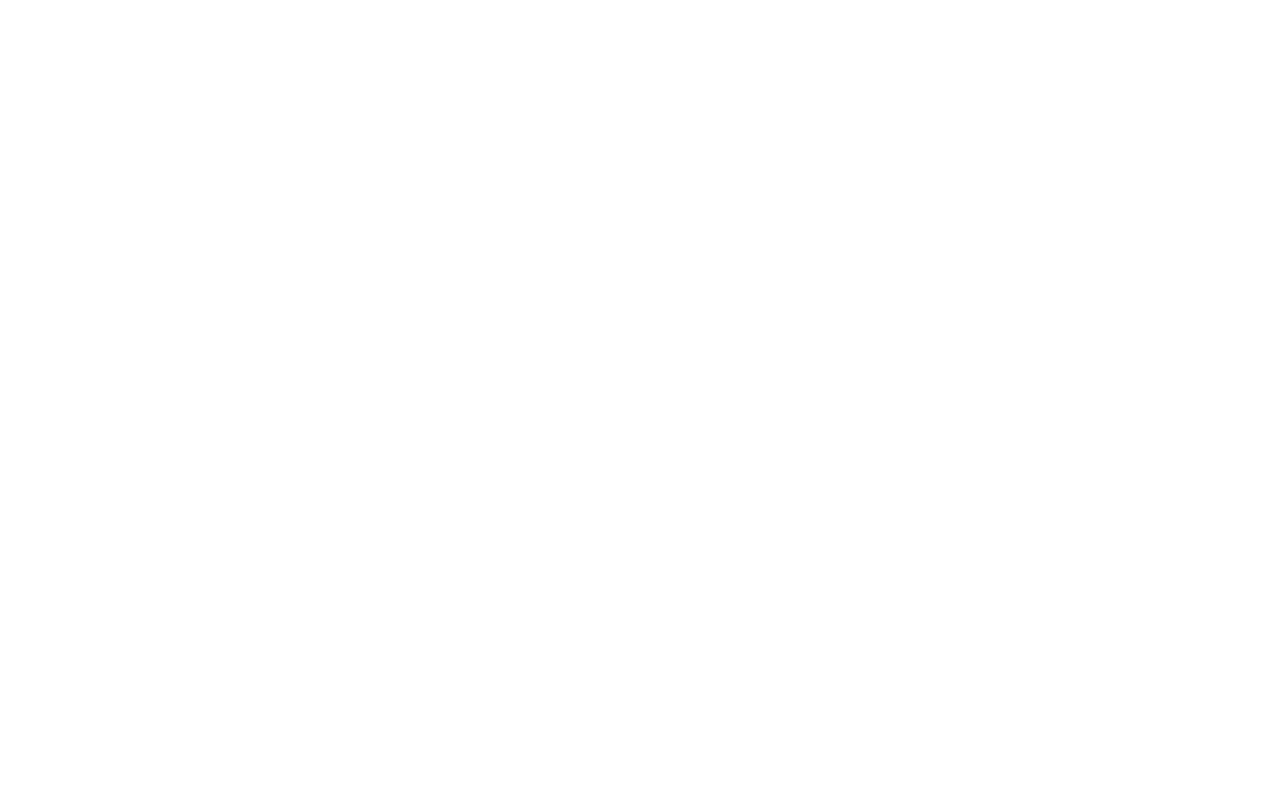
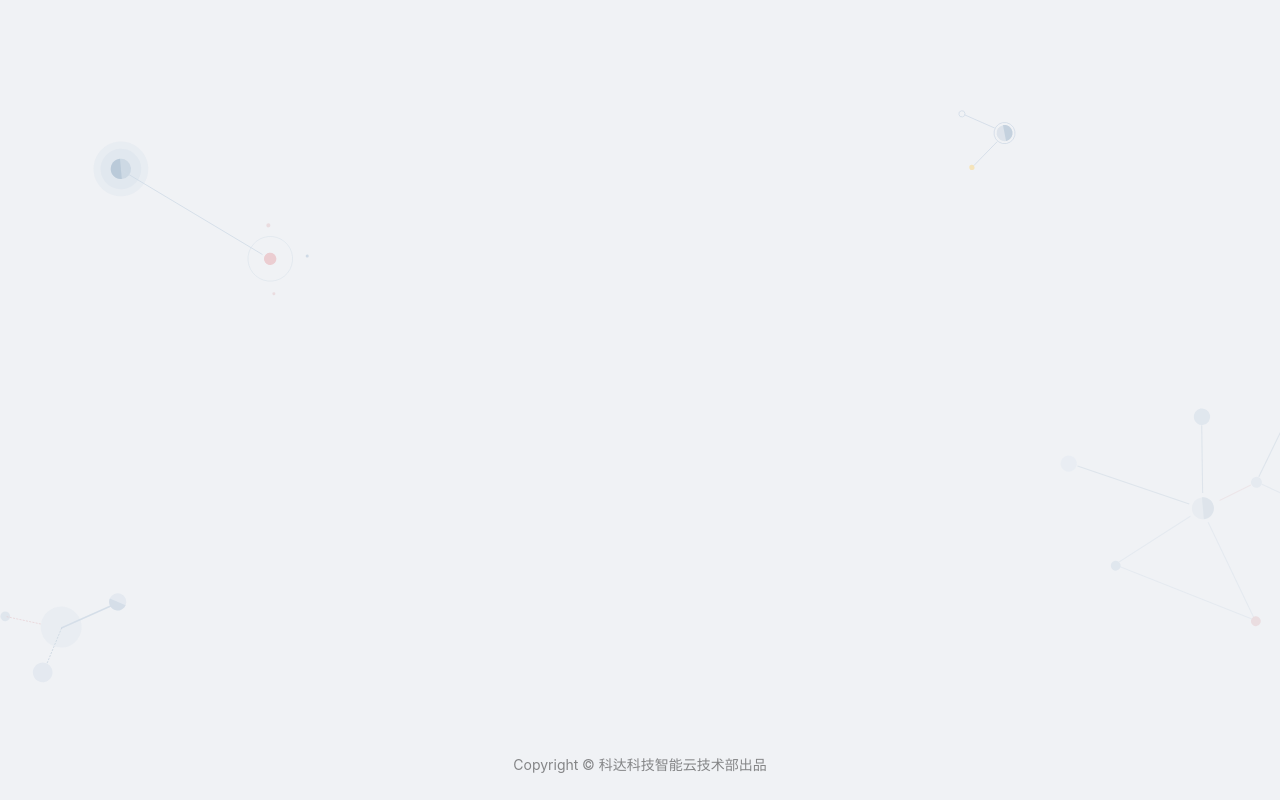
Before and after one commit to Hector526/kics-elementui, a Vue app in the folder kics-elementui/: page /login in a window 1280 px wide. Built offline with nearby package versions, Linux system fonts and the light colour scheme.

Commit message:
新增登录页路由和登录页部分样式

```diff
--- a/kics-elementui/src/router/index.js
+++ b/kics-elementui/src/router/index.js
@@ -11,13 +11,10 @@
     component: Home
   },
   {
-    path: "/about",
-    name: "About",
-    // route level code-splitting
-    // this generates a separate chunk (about.[hash].js) for this route
-    // which is lazy-loaded when the route is visited.
+    path: "/login",
+    name: "login",
     component: () =>
-      import(/* webpackChunkName: "about" */ "../views/About.vue")
+      import(/* webpackChunkName: "login" */ "@/views/login/index")
   }
 ];
 
--- /dev/null
+++ b/kics-elementui/src/views/login/components/loginFooter.vue
@@ -0,0 +1,32 @@
+<template>
+  <div class="login-footer-body">
+    <footer class="login-footer">
+      <div class="login-footer-copyright">Copyright © 科达科技智能云技术部出品</div>
+    </footer>
+  </div>
+</template>
+
+<script>
+export default {};
+</script>
+
+<style lang="less" scoped>
+.login-footer-body {
+  padding: 0px;
+  color: rgba(0, 0, 0, 0.65);
+  font-size: 14px;
+  background: #f0f2f5;
+  flex: 0 0 auto;
+
+  .login-footer {
+    margin: 48px 0 24px;
+    padding: 0 16px;
+    text-align: center;
+
+    .login-footer-copyright {
+      color: rgba(0, 0, 0, 0.45);
+      font-size: 14px;
+    }
+  }
+}
+</style>
--- /dev/null
+++ b/kics-elementui/src/views/login/index.vue
@@ -0,0 +1,36 @@
+<template>
+  <div class="user-layout-container">
+    <div class="user-layout-content"></div>
+    <login-footer></login-footer>
+  </div>
+</template>
+
+<script>
+import loginFooter from "./components/loginFooter";
+export default {
+  name: "login",
+  components: {
+    loginFooter
+  }
+};
+</script>
+
+<style lang="less" scoped>
+.user-layout-container {
+  display: flex;
+  flex-direction: column;
+  height: 100vh;
+  overflow: auto;
+  min-width: 768px;
+  background: #f0f2f5;
+  background-image: url("../../assets/background.svg");
+  background-repeat: no-repeat;
+  background-position: center 110px;
+  background-size: 100%;
+
+  .user-layout-content {
+    padding: 72px 0 24px;
+    flex: 1 1;
+  }
+}
+</style>
```
Also changed, not shown: kics-elementui/src/assets/background.svg (added).
